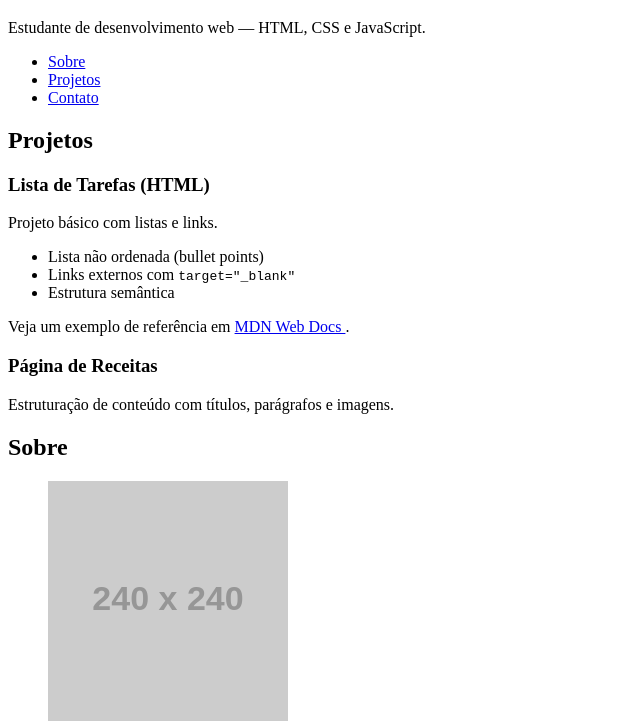
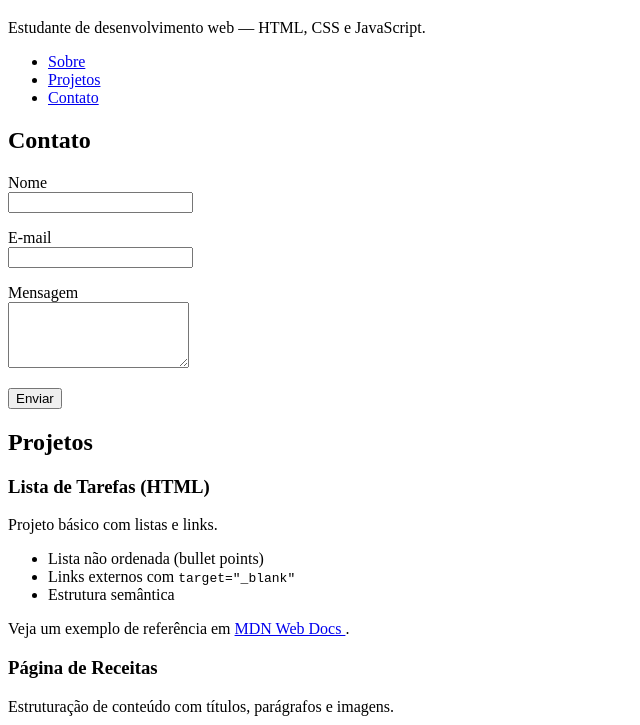
Before and after one commit to doralinda22/oi-mundo, a plain HTML site: page index.html in a window 1280 px wide. Shown: the part 61-786 px from the top of the page, without its empty margins (0-640 px from the left). Drawn offline with Linux system fonts and the light colour scheme; placeholder pictures from the web are drawn by us.

Commit message:
Update index.html

```diff
--- a/index.html
+++ b/index.html
@@ -19,7 +19,27 @@
 </nav>
 </header>
   <main>
-<section id="projetos">
+<section id="contato">
+<h2>Contato</h2>
+<form action="#" method="post">
+<p>
+<label for="nome">Nome</label><br>
+<input id="nome" name="nome" type="text" required>
+</p>
+<p>
+<label for="email">E-mail</label><br>
+<input id="email" name="email" type="email" required>
+</p>
+<p>
+<label for="mensagem">Mensagem</label><br>
+<textarea id="mensagem" name="mensagem" rows="4"
+required></textarea>
+</p>
+<p>
+<button type="submit">Enviar</button>
+</p>
+</form>
+</section>
 <h2>Projetos</h2>
 <article>
 <h3>Lista de Tarefas (HTML)</h3>
@@ -52,6 +72,10 @@ de frente.">
 Olá! Sou a Maria e estou começando no desenvolvimento web.
 Gosto de aprender criando projetos simples e práticos.
 </p>
-</section>
+</section
+</main>
+  <footer>
+<small>&copy; 2025 Maria Silva. Todos os direitos reservados.</small>
+</footer>
 </body>
 </html>
```
